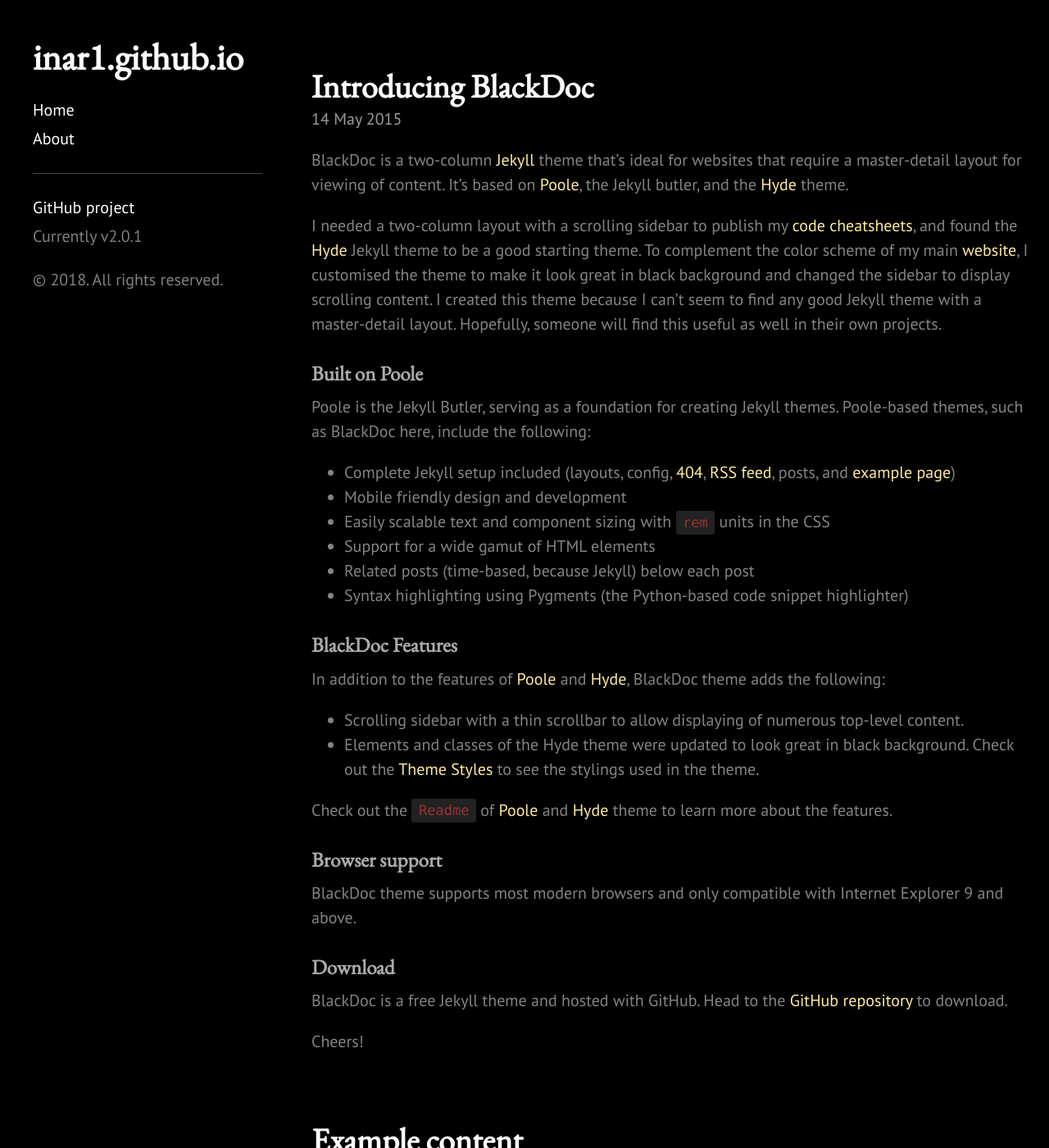
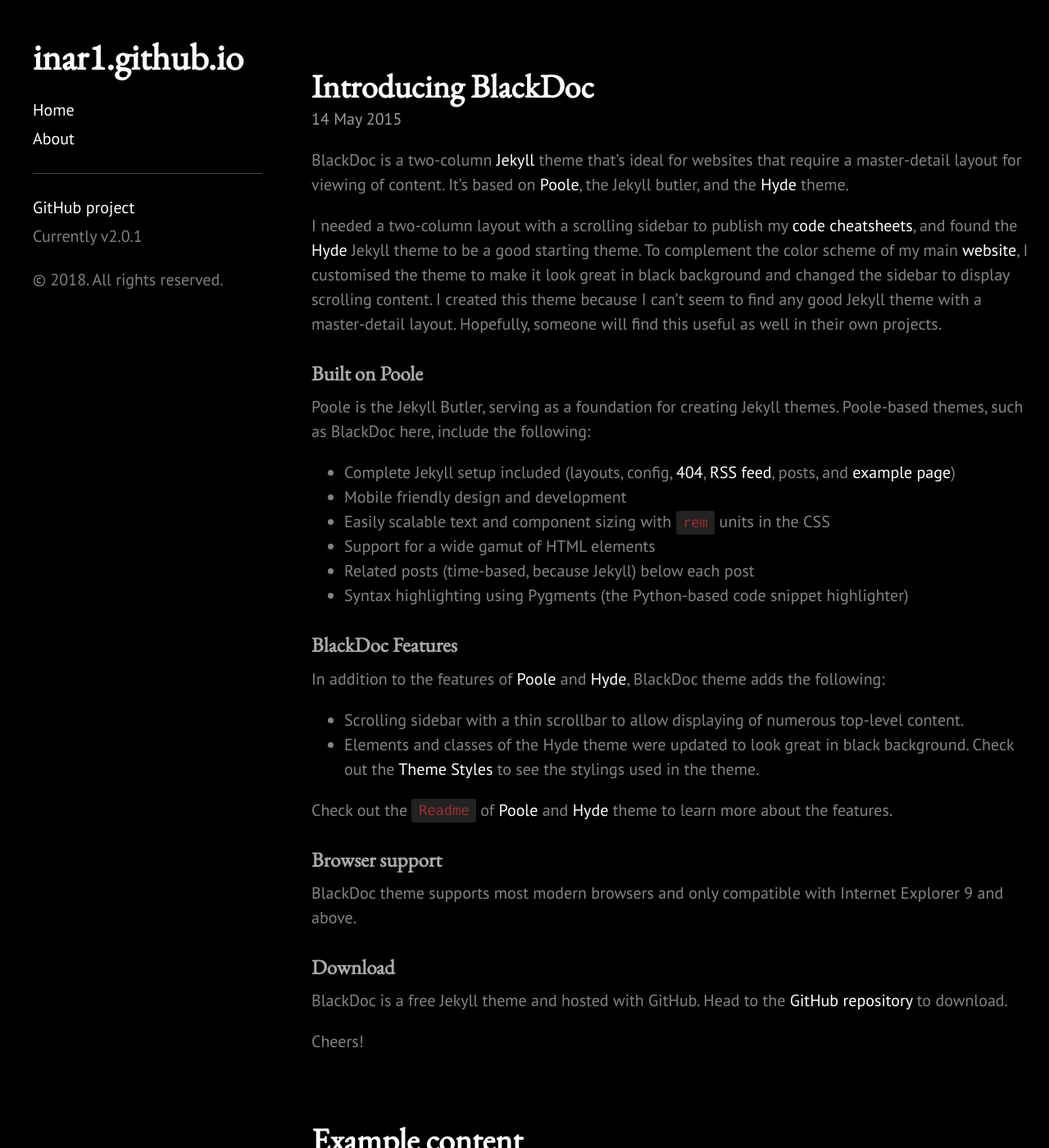
Before and after one commit to 1n4r1/1n4r1.github.io, a Jekyll site: the page built from index.html, in a window 1280 px wide and 1400 px high. Shown: the whole window at 82% size. Built offline with Jekyll 4.4.1, drawn with Linux system fonts in a browser that asks for light colours; the list of posts is cut into pages by our own code.

Commit message:
update a tag color

```diff
--- a/public/css/blackdoc.css
+++ b/public/css/blackdoc.css
@@ -60,7 +60,7 @@ h6 a {
 }
 
 a {
-  color: #ffeb99;
+  color: white;
   transition: color ease 0.3s;
 }
 
```
